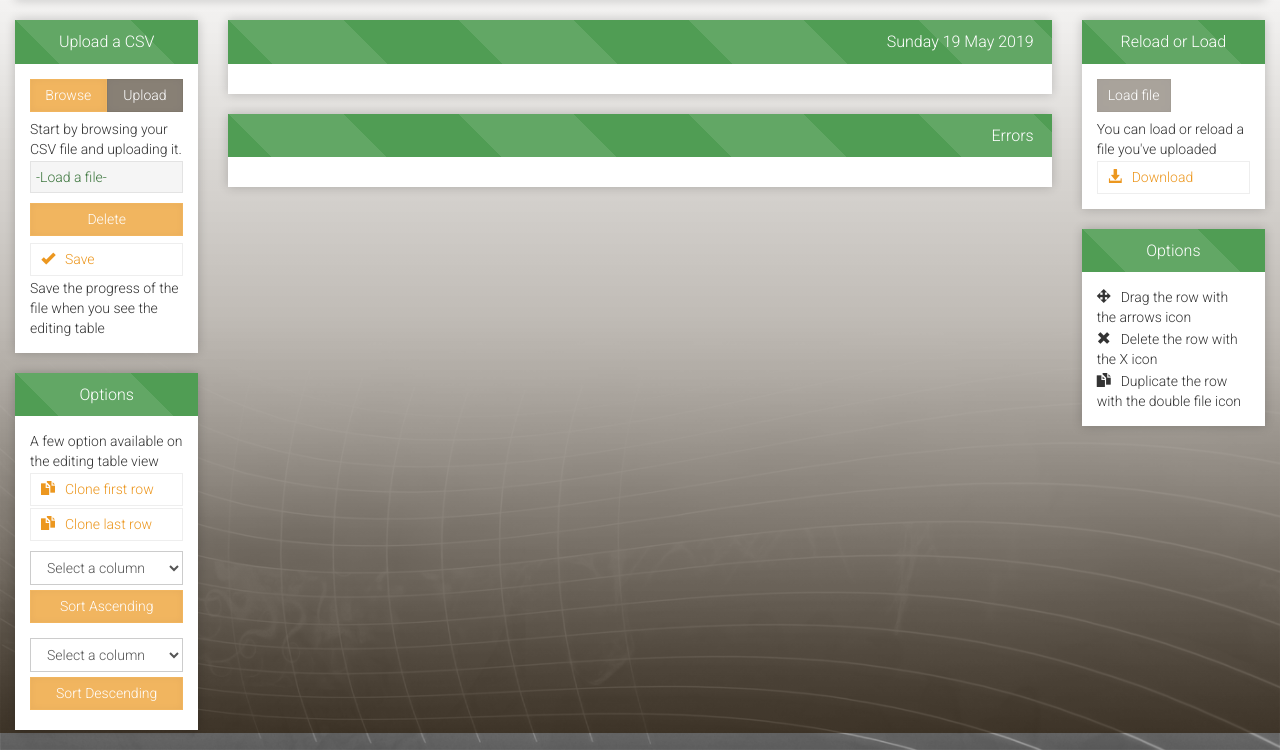
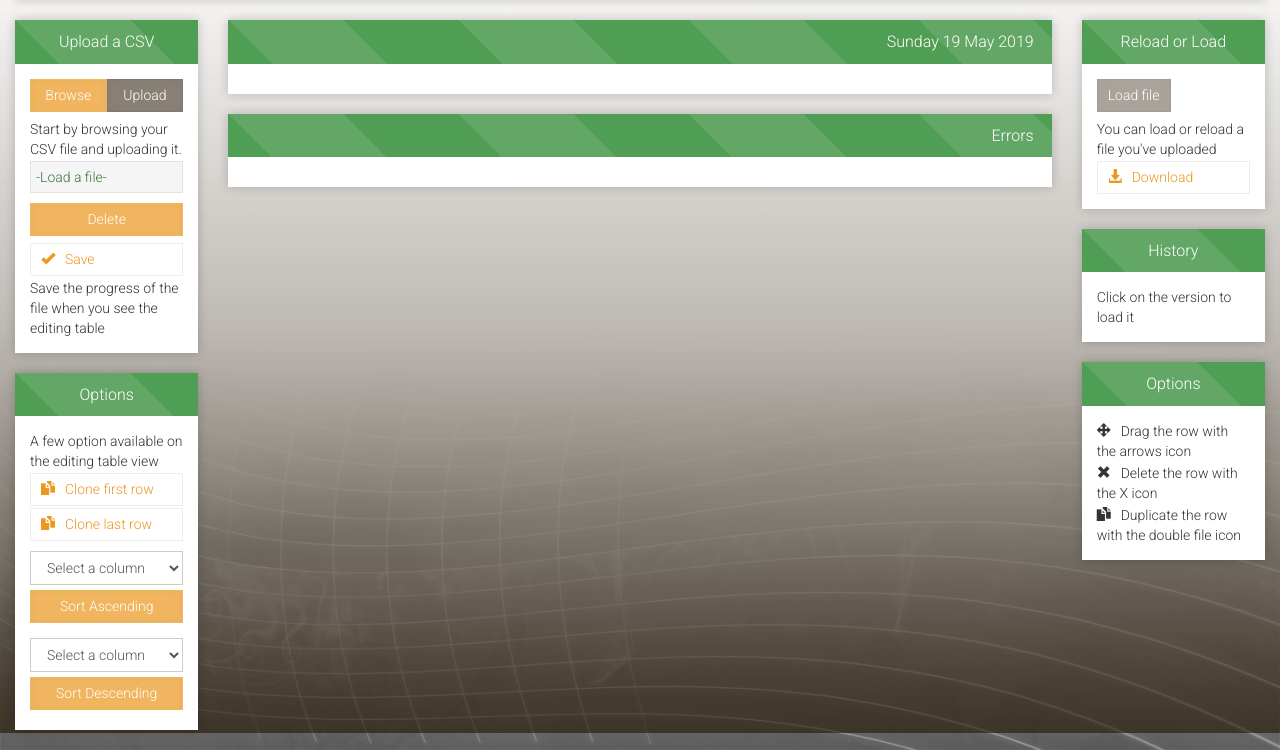
Before and after one commit to quartzcms/CSV-Reader-Tool, a PHP site: page / in a window 1280 px wide. Shown: the part 67-817 px from the top of the page. Run offline with PHP 8.4, Linux system fonts and the light colour scheme; some libraries are stand-ins or nearby versions.

Commit message:
version control

```diff
--- a/assets/css/custom.css
+++ b/assets/css/custom.css
@@ -186,6 +186,10 @@ form.sort_file_desc {
 	padding-bottom: 0px;
 }
 
+.history li a {
+	cursor: pointer;
+}
+
 form.sort_file_asc .form-control,
 form.sort_file_desc .form-control {
 	margin-bottom: 5px;
--- a/assets/js/custom.js
+++ b/assets/js/custom.js
@@ -6,6 +6,24 @@ $(document).on('change', ':file', function() {
 		label = input.val().replace(/\\/g, '/').replace(/.*\//, '');
 	input.trigger('fileselect', [numFiles, label]);
 });
+
+var get_current_date = function() {
+	var today = new Date();
+	var dd = today.getDate();
+	var mm = today.getMonth()+1;
+	var yyyy = today.getFullYear();
+	var hh = today.getHours();
+	var ii = today.getMinutes();
+	var ss = today.getSeconds();
+
+	if(dd<10) {	dd = '0'+dd }
+	if(mm<10) {	mm = '0'+mm	}
+	if(hh<10) {	hh = '0'+hh	}
+	if(ii<10) {	ii = '0'+ii	}
+	if(ss<10) {	ss = '0'+ss	}
+	today =  dd + '-' + mm + '-' + yyyy + '_' + hh + ':' + ii + ':' + ss;
+	return today;
+}
 
 $(document).ready( function() {
 	$(':file').on('fileselect', function(event, numFiles, label) {
@@ -65,6 +83,19 @@ $(document).ready( function() {
 		$('.body-content .save_file input[type="submit"]').click();
 	});
 
+	$('body').delegate('a.go_back', 'click', function(e){
+		$('form.load').find('input[type="submit"]').removeAttr('disabled');
+		var file = $(this).attr('data-file');
+		$('form.load').find('input[name="filename"]').val(file);
+		$('form.delete_file').find('input[name="filename"]').val(file);
+		if(file != 'none'){
+			$('ul li.filename').html(file);
+			$('ul li a.download').attr('href', '/cgi-bin/' + file);
+		}
+		$('form.load input[type="submit"]').click();
+		$('form.load').find('input[type="submit"]').attr('disabled', 'disabled');
+	});
+
 	$('body').delegate('form', 'submit', function(e){
 		e.preventDefault();
 		var form = $(this);
@@ -72,14 +103,24 @@ $(document).ready( function() {
 
 		if(form.hasClass('new_file')) {
 			var file = $(this).find('.file').get(0).files[0];
+			form.find('.upload_filename').val(file.name);
 			var action = $(this).find('.action').val();
 			var newFileName = file.name;
 			var extension = newFileName.split('.').pop();
 			var md5_encrypted = String(CryptoJS.MD5(newFileName));
-			newFileName = md5_encrypted.slice(1, 7) + '.' + extension;
+			var date = get_current_date();
+			newFileName = md5_encrypted.slice(1, 3) + '_' + date + '.' + extension;
 			var formData = new FormData();
 			formData.append('file', file, newFileName);
 			formData.append('action', action);
+		} else if (form.hasClass('save_file')) {
+			var newFileName = $('form.new_file').find('.upload_filename').val();
+			var extension = newFileName.split('.').pop();
+			var md5_encrypted = String(CryptoJS.MD5(newFileName));
+			var date = get_current_date();
+			newFileName = md5_encrypted.slice(1, 3) + '_' + date + '.' + extension;
+			$('form.save_file').find('input[name="file"]').val('../upload/' + newFileName);
+			formData.append('file', '../upload/' + newFileName);
 		} else if (form.hasClass('sort_file_asc')){
 			var elements = [];
 			$('.body-content .table_content tbody tr').each(function(index1, element1){
@@ -148,12 +189,28 @@ $(document).ready( function() {
 					if(data.file != 'none'){
 						$('ul li.filename').html(data.file);
 						$('ul li a.download').attr('href', '/cgi-bin/' + data.file);
+						var filename = data.file;
+						$('.history').append('<li><a data-file="'+ data.file +'" class="go_back">' + filename.substring(filename.lastIndexOf('/')+1) + '</a></li>');
 						$('form.load').find('input[type="submit"]').removeAttr('disabled');
 					}
 					form.trigger("reset");
 				} else if (form.hasClass('save_file')){
+					$('form.load').find('input[name="filename"]').val(data.file);
+					$('form.delete_file').find('input[name="filename"]').val(data.file);
+					if(data.file != 'none'){
+						$('ul li.filename').html(data.file);
+						$('ul li a.download').attr('href', '/cgi-bin/' + data.file);
+						var filename = data.file;
+						$('.history').append('<li><a data-file="'+ data.file +'" class="go_back">' + filename.substring(filename.lastIndexOf('/')+1) + '</a></li>');
+					}
 					$('form.load').find('input[type="submit"]').removeAttr('disabled');
 				} else if (form.hasClass('delete_file')){
+					$('.go_back').each(function(index1, element1){
+						if($('ul li.filename').text() == $(element1).attr('data-file')){
+							$(element1).parent().remove();
+						}
+					});
+
 					$('ul li.filename').html('');
 					$('form.load').find('input[type="submit"]').attr('disabled', 'disabled');
 				} else if (form.hasClass('load')){
--- a/functions/save.php
+++ b/functions/save.php
@@ -11,5 +11,5 @@ foreach($new_array as $value){
 }
 fclose($csv);
 
-echo json_encode(array('html' => 'The file was saved'));
+echo json_encode(array('html' => 'The file was saved', 'file' => $file));
 ?>
--- a/menu/menu_left.php
+++ b/menu/menu_left.php
@@ -9,6 +9,7 @@
                     <label class="btn btn-primary btn-file">
                         Browse <input type="file" name="file" class="file" style="display: none;">
                     </label>
+                    <input type="hidden" value="" class="upload_filename" name="action" />
                     <input type="hidden" value="upload" class="action" name="action" />
                     <input type="submit" name="submit" class="btn btn-success" value="Upload" />
                 </form>
--- a/menu/menu_right.php
+++ b/menu/menu_right.php
@@ -20,6 +20,20 @@
 
 <div class="panel panel-info">
     <div class="panel-heading">
+        <h3 class="panel-title" align="center">History</h3>
+    </div>
+    <div class="panel-body">
+    	<ul class="nav nav-pills nav-stacked">
+            <li>Click on the version to load it</li>
+        </ul>
+        <ul class="nav nav-pills nav-stacked history">
+            <li class="init"></li>
+        </ul>
+    </div>
+</div>
+
+<div class="panel panel-info">
+    <div class="panel-heading">
         <h3 class="panel-title" align="center">Options</h3>
     </div>
     <div class="panel-body">
```
